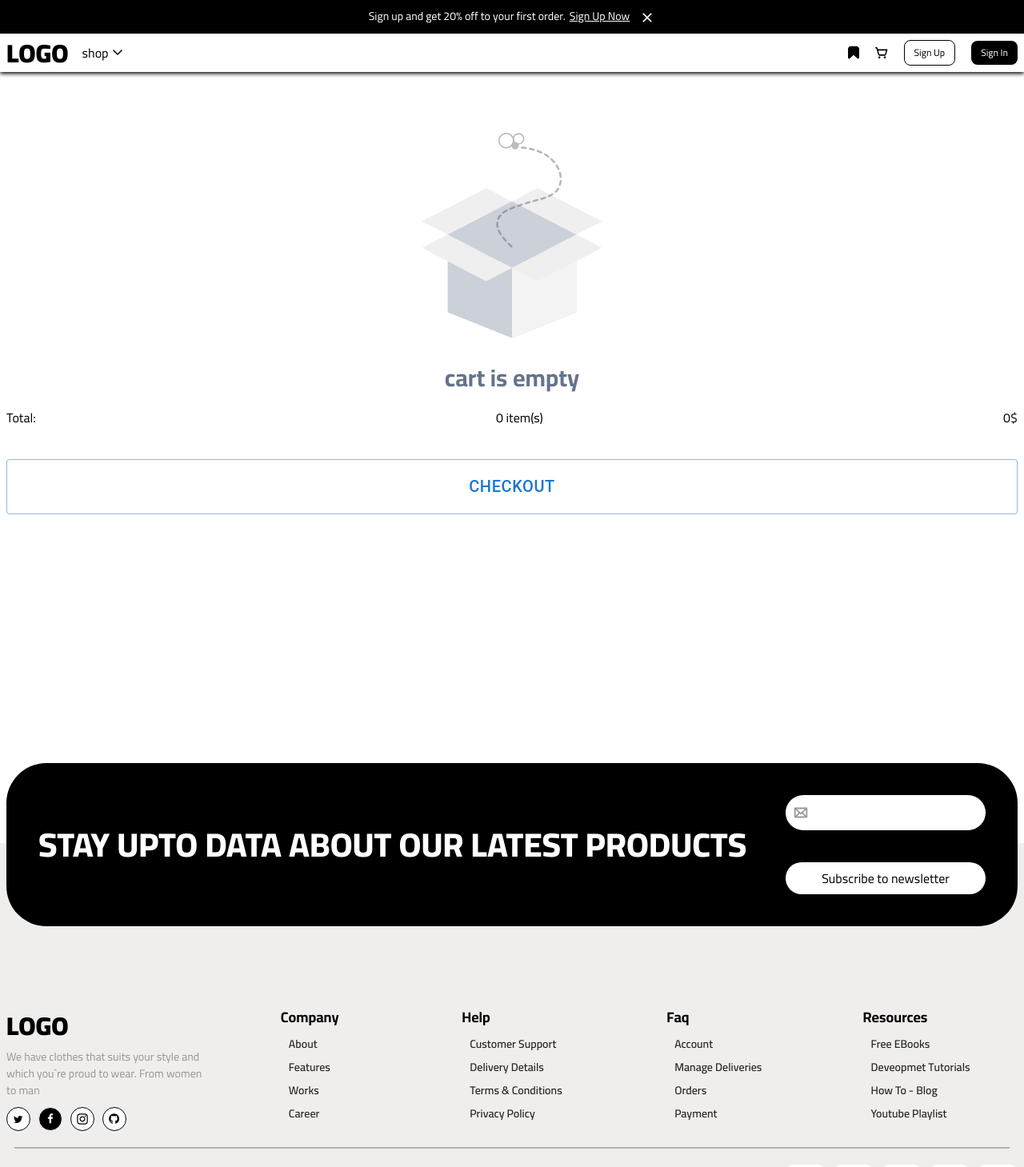
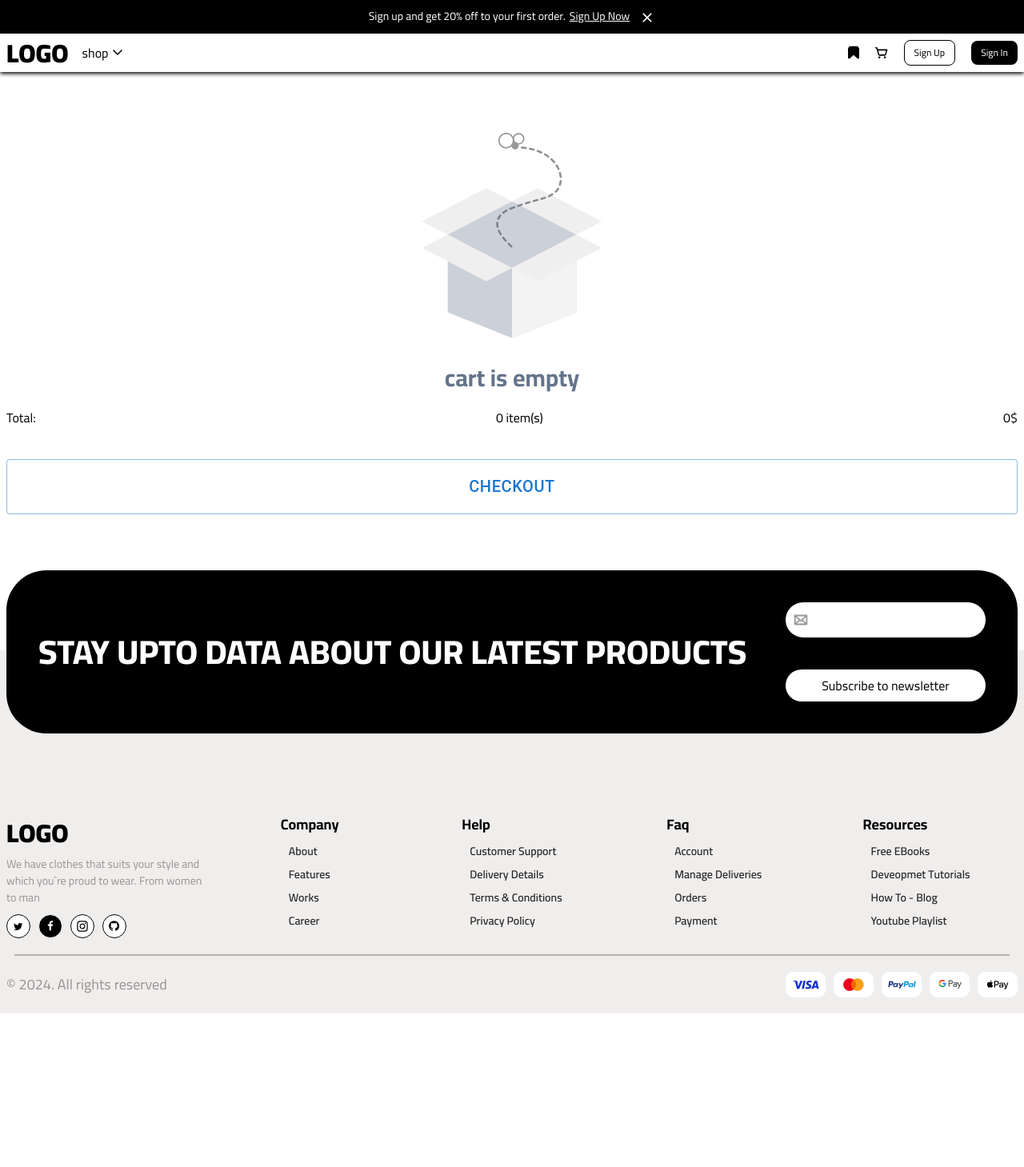
Before and after one commit to aliNajib4/eCommerce, a React (Vite) app: page /cart in a window 1280 px wide. Shown: the top 1459 px of the page at 80% size. After the commit the page ends 1267 px from the top, so only its background shows below. Built offline with nearby package versions, Linux system fonts and the light colour scheme; data requests are answered from the project's data file.

Commit message:
FIX main layout

```diff
--- a/src/App.tsx
+++ b/src/App.tsx
@@ -9,13 +9,13 @@ const App = () => {
   return (
     <Provider store={store}>
       <PersistGate persistor={persistor} loading={null}>
-        <Header />
-        <div className="container flex min-h-screen flex-col font-mono">
-          <main className="flex-grow">
+        <div className="app">
+          <Header />
+          <main className="container">
             <Outlet />
           </main>
+          <Footer />
         </div>
-        <Footer />
       </PersistGate>
     </Provider>
   );
--- /dev/null
+++ b/src/styles/base/mainStyle.scss
@@ -0,0 +1,8 @@
+.app {
+  display: flex;
+  flex-direction: column;
+  height: 100vh;
+  main {
+    flex-grow: 1;
+  }
+}
--- a/src/styles/components/common/footer/Footer.scss
+++ b/src/styles/components/common/footer/Footer.scss
@@ -1,6 +1,6 @@
 .footer {
   background-color: var(--gray);
-  margin-top: 100px;
+  margin-top: 170px;
   padding-bottom: 20px;
   .subscribe {
     background-color: black;
```
Also changed, not shown: src/styles/main.scss (+4 -5 lines).
